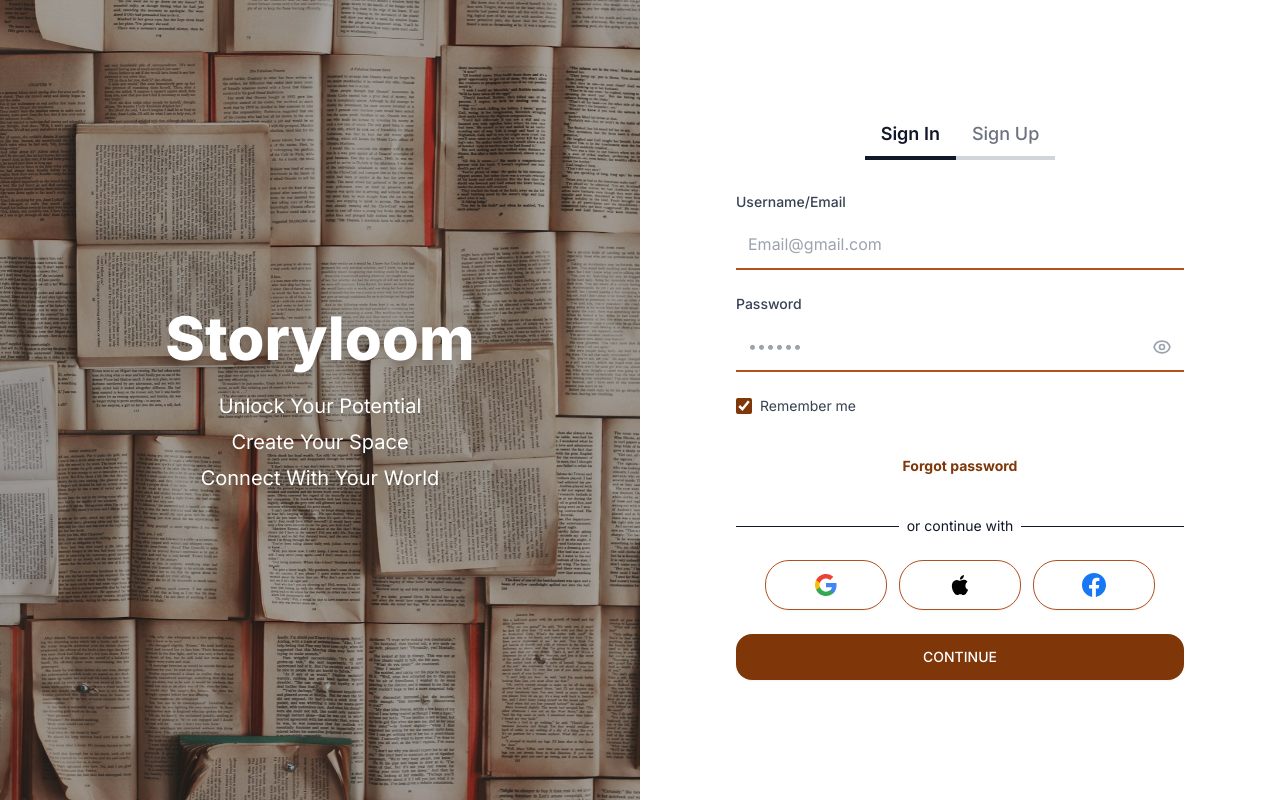
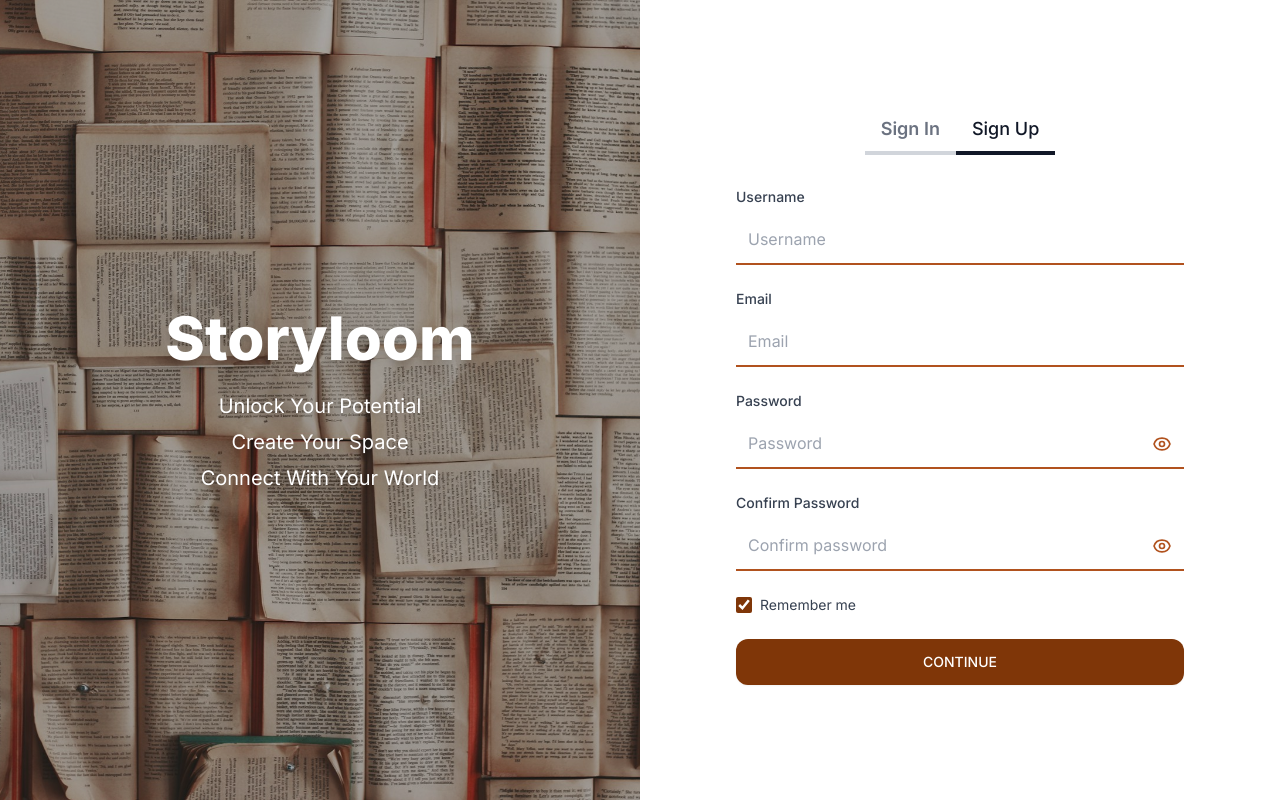
Before and after one commit to Vince-Munene/StoryLoom, a React (Vite) app in the folder frontend/: page / in a window 1280 px wide. Both pictures are taken after a click on the button "Sign Up". Built offline with nearby package versions, Linux system fonts and the light colour scheme; a web font is replaced by a local one.

Commit message:
added the SignUp page

```diff
--- a/frontend/src/components/SignIn.jsx
+++ b/frontend/src/components/SignIn.jsx
@@ -2,14 +2,18 @@ import { useState } from 'react';
 import booksBackground from '../assets/books-background.jpg';
 
 const SignIn = () => {
+  const [activeTab, setActiveTab] = useState('signin');
   const [formData, setFormData] = useState({
+    username: '',
     email: '',
     password: '',
+    confirmPassword: '',
     rememberMe: true
   });
   const [errors, setErrors] = useState({});
   const [isLoading, setIsLoading] = useState(false);
   const [showPassword, setShowPassword] = useState(false);
+  const [showConfirmPassword, setShowConfirmPassword] = useState(false);
 
   const handleInputChange = (e) => {
     const { name, value, type, checked } = e.target;
@@ -28,6 +32,12 @@ const SignIn = () => {
   const validateForm = () => {
     const newErrors = {};
 
+    if (activeTab === 'signup') {
+      if (!formData.username) {
+        newErrors.username = 'Username is required';
+      }
+    }
+
     if (!formData.email) {
       newErrors.email = 'Email is required';
     } else if (!/\S+@\S+\.\S+/.test(formData.email)) {
@@ -38,6 +48,14 @@ const SignIn = () => {
       newErrors.password = 'Password is required';
     } else if (formData.password.length < 6) {
       newErrors.password = 'Password must be at least 6 characters';
+    }
+
+    if (activeTab === 'signup') {
+      if (!formData.confirmPassword) {
+        newErrors.confirmPassword = 'Please confirm your password';
+      } else if (formData.password !== formData.confirmPassword) {
+        newErrors.confirmPassword = 'Passwords do not match';
+      }
     }
 
     setErrors(newErrors);
@@ -53,59 +71,20 @@ const SignIn = () => {
 
     try {
       await new Promise(resolve => setTimeout(resolve, 1500));
-      console.log('Sign in attempt:', formData);
+      console.log(`${activeTab} attempt:`, formData);
     } catch (error) {
-      console.error('Sign in error:', error);
+      console.error(`${activeTab} error:`, error);
     } finally {
       setIsLoading(false);
     }
   };
 
-  return (
-    <div className="min-h-screen flex">
-      {/* Left Section - Promotional/Branding */}
-      <div className="hidden lg:flex lg:w-1/2 relative overflow-hidden">
-        {/* Books Background Image */}
-        <div
-          className="absolute inset-0 bg-cover bg-center bg-no-repeat"
-          style={{ backgroundImage: `url(${booksBackground})` }}
-        >
-          {/* Dark overlay for better text readability */}
-          <div className="absolute inset-0 bg-black bg-opacity-30"></div>
-        </div>
-
-        {/* Content Overlay */}
-        <div className="relative z-10 flex items-center justify-center h-full w-full px-12">
-          <div className="text-center text-white max-w-md">
-            <h1 className="text-6xl font-extrabold mb-6 drop-shadow-lg">Storyloom</h1>
-            <div className="space-y-2 text-xl font-normal drop-shadow-md">
-              <p>Unlock Your Potential</p>
-              <p>Create Your Space</p>
-              <p>Connect With Your World</p>
-            </div>
-          </div>
-        </div>
-      </div>
-
-      {/* Right Section - Sign In Form */}
-      <div className="w-full lg:w-1/2 bg-white flex items-center justify-center p-8">
-        <div className="w-full max-w-md">
-          {/* Navigation Tabs */}
-          <div className="flex justify-center mb-8">
-            <button className="pb-2 px-4 text-lg font-semibold text-gray-900 border-b-4 border-gray-900">
-              Sign In
-            </button>
-            <button className="pb-2 px-4 text-lg font-medium text-gray-500 hover:text-gray-700 border-b-4 border-gray-300 hover:border-gray-700">
-              Sign Up
-            </button>
-          </div>
-
-          {/* Sign In Form */}
+  const renderSignInForm = () => (
     <form onSubmit={handleSubmit} className="space-y-6">
       {/* Email Field */}
       <div>
         <label htmlFor="email" className="block text-sm font-medium text-gray-700 mb-2">
-                Username/Email
+          Email
         </label>
         <input
           id="email"
@@ -120,7 +99,7 @@ const SignIn = () => {
               ? 'border-red-300 bg-red-50'
               : 'border-midbrown'
           }`}
-                placeholder="Email@gmail.com"
+          placeholder="Email"
         />
         {errors.email && (
           <p className="mt-1 text-sm text-red-600">{errors.email}</p>
@@ -146,7 +125,7 @@ const SignIn = () => {
                 ? 'border-red-300 bg-red-50'
                 : 'border-midbrown'
             }`}
-                  placeholder="••••••"
+            placeholder="Password"
           />
           <button
             type="button"
@@ -192,43 +171,11 @@ const SignIn = () => {
         </a>
       </div>
 
-            {/* Divider */}
-            <div className="relative">
-              <div className="absolute inset-0 flex items-center">
-                <div className="w-full border-t border-gray-900" />
-              </div>
-              <div className="relative flex justify-center text-sm">
-                <span className="px-2 bg-white text-gray-900">or continue with</span>
-              </div>
-            </div>
-
-            {/* Social Sign In */}
-            <div className="flex justify-center gap-3">
-              <button type="button" className="inline-flex justify-center py-3 px-12 border border-midbrown rounded-3xl shadow-sm bg-white hover:bg-gray-50 transition-colors duration-200">
-                <svg className="w-6 h-6" viewBox="0 0 24 24">
-                  <path fill="#4285F4" d="M22.56 12.25c0-.78-.07-1.53-.2-2.25H12v4.26h5.92c-.26 1.37-1.04 2.53-2.21 3.31v2.77h3.57c2.08-1.92 3.28-4.74 3.28-8.09z"/>
-                  <path fill="#34A853" d="M12 23c2.97 0 5.46-.98 7.28-2.66l-3.57-2.77c-.98.66-2.23 1.06-3.71 1.06-2.86 0-5.29-1.93-6.16-4.53H2.18v2.84C3.99 20.53 7.7 23 12 23z"/>
-                  <path fill="#FBBC05" d="M5.84 14.09c-.22-.66-.35-1.36-.35-2.09s.13-1.43.35-2.09V7.07H2.18C1.43 8.55 1 10.22 1 12s.43 3.45 1.18 4.93l2.85-2.22.81-.62z"/>
-                  <path fill="#EA4335" d="M12 5.38c1.62 0 3.06.56 4.21 1.64l3.15-3.15C17.45 2.09 14.97 1 12 1 7.7 1 3.99 3.47 2.18 7.07l3.66 2.84c.87-2.6 3.3-4.53 6.16-4.53z"/>
-                </svg>
-              </button>
-              <button type="button" className="inline-flex justify-center py-3 px-12 border border-midbrown rounded-3xl shadow-sm bg-white hover:bg-gray-50 transition-colors duration-200">
-                <svg className="w-6 h-6" fill="#000000" viewBox="0 0 24 24">
-                  <path d="M18.71 19.5c-.83 1.24-1.71 2.45-3.05 2.47-1.34.03-1.77-.79-3.29-.79-1.53 0-2 .77-3.27.82-1.31.05-2.3-1.32-3.14-2.53C4.25 17 2.94 12.45 4.7 9.39c.87-1.52 2.43-2.48 4.12-2.51 1.28-.02 2.5.87 3.29.87.78 0 2.26-1.07 3.81-.91.65.03 2.47.26 3.64 1.98-.09.06-2.17 1.28-2.15 3.81.03 3.02 2.65 4.03 2.68 4.04-.03.07-.42 1.44-1.38 2.83M13 3.5c.73-.83 1.94-1.46 2.94-1.5.13 1.17-.34 2.35-1.04 3.19-.69.85-1.83 1.51-2.95 1.42-.15-1.15.41-2.35 1.05-3.11z"/>
-                </svg>
-              </button>
-              <button type="button" className="inline-flex justify-center py-3 px-12 border border-midbrown rounded-3xl shadow-sm bg-white hover:bg-gray-50 transition-colors duration-200">
-                <svg className="w-6 h-6" fill="#1877F2" viewBox="0 0 24 24">
-                  <path d="M24 12.073c0-6.627-5.373-12-12-12s-12 5.373-12 12c0 5.99 4.388 10.954 10.125 11.854v-8.385H7.078v-3.47h3.047V9.43c0-3.007 1.792-4.669 4.533-4.669 1.312 0 2.686.235 2.686.235v2.953H15.83c-1.491 0-1.956.925-1.956 1.874v2.25h3.328l-.532 3.47h-2.796v8.385C19.612 23.027 24 18.062 24 12.073z"/>
-                </svg>
-              </button>
-            </div>
-
       {/* Continue Button */}
       <button
         type="submit"
         disabled={isLoading}
-              className="w-full flex justify-center py-3 px-4 border border-transparent rounded-2xl shadow-sm text-sm font-medium text-white bg-darkbrown hover:bg-midbrown focus:outline-none focus:ring-2 focus:ring-offset-2 focus:ring-midbrown disabled:opacity-50 disabled:cursor-not-allowed transition-colors duration-200"
+        className="w-full flex justify-center py-3 px-4 border border-transparent rounded-xl shadow-sm text-sm font-medium text-white bg-darkbrown hover:bg-midbrown focus:outline-none focus:ring-2 focus:ring-offset-2 focus:ring-midbrown disabled:opacity-50 disabled:cursor-not-allowed transition-colors duration-200"
       >
         {isLoading ? (
           <div className="flex items-center">
@@ -243,6 +190,239 @@ const SignIn = () => {
         )}
       </button>
     </form>
+  );
+
+  const renderSignUpForm = () => (
+    <form onSubmit={handleSubmit} className="space-y-6">
+      {/* Username Field */}
+      <div>
+        <label htmlFor="username" className="block text-sm font-medium text-gray-700 mb-2">
+          Username
+        </label>
+        <input
+          id="username"
+          name="username"
+          type="text"
+          autoComplete="username"
+          required
+          value={formData.username}
+          onChange={handleInputChange}
+          className={`block w-full px-3 py-3 border-b-2 focus:outline-none focus:border-midbrown transition-colors duration-200 ${
+            errors.username
+              ? 'border-red-300 bg-red-50'
+              : 'border-midbrown'
+          }`}
+          placeholder="Username"
+        />
+        {errors.username && (
+          <p className="mt-1 text-sm text-red-600">{errors.username}</p>
+        )}
+      </div>
+
+      {/* Email Field */}
+      <div>
+        <label htmlFor="email" className="block text-sm font-medium text-gray-700 mb-2">
+          Email
+        </label>
+        <input
+          id="email"
+          name="email"
+          type="email"
+          autoComplete="email"
+          required
+          value={formData.email}
+          onChange={handleInputChange}
+          className={`block w-full px-3 py-3 border-b-2 focus:outline-none focus:border-midbrown transition-colors duration-200 ${
+            errors.email
+              ? 'border-red-300 bg-red-50'
+              : 'border-midbrown'
+          }`}
+          placeholder="Email"
+        />
+        {errors.email && (
+          <p className="mt-1 text-sm text-red-600">{errors.email}</p>
+        )}
+      </div>
+
+      {/* Password Field */}
+      <div>
+        <label htmlFor="password" className="block text-sm font-medium text-gray-700 mb-2">
+          Password
+        </label>
+        <div className="relative">
+          <input
+            id="password"
+            name="password"
+            type={showPassword ? "text" : "password"}
+            autoComplete="new-password"
+            required
+            value={formData.password}
+            onChange={handleInputChange}
+            className={`block w-full px-3 py-3 pr-10 border-b-2 focus:outline-none focus:border-midbrown transition-colors duration-200 ${
+              errors.password
+                ? 'border-red-300 bg-red-50'
+                : 'border-midbrown'
+            }`}
+            placeholder="Password"
+          />
+          <button
+            type="button"
+            onClick={() => setShowPassword(!showPassword)}
+            className="absolute inset-y-0 right-0 pr-3 flex items-center"
+          >
+            {showPassword ? (
+              <svg className="h-5 w-5 text-midbrown" fill="none" stroke="currentColor" viewBox="0 0 24 24">
+                <path strokeLinecap="round" strokeLinejoin="round" strokeWidth={2} d="M13.875 18.825A10.05 10.05 0 0112 19c-4.478 0-8.268-2.943-9.543-7a9.97 9.97 0 011.563-3.029m5.858.908a3 3 0 114.243 4.243M9.878 9.878l4.242 4.242M9.878 9.878L3 3m6.878 6.878L21 21" />
+              </svg>
+            ) : (
+              <svg className="h-5 w-5 text-midbrown" fill="none" stroke="currentColor" viewBox="0 0 24 24">
+                <path strokeLinecap="round" strokeLinejoin="round" strokeWidth={2} d="M15 12a3 3 0 11-6 0 3 3 0 016 0z" />
+                <path strokeLinecap="round" strokeLinejoin="round" strokeWidth={2} d="M2.458 12C3.732 7.943 7.523 5 12 5c4.478 0 8.268 2.943 9.542 7-1.274 4.057-5.064 7-9.542 7-4.477 0-8.268-2.943-9.542-7z" />
+              </svg>
+            )}
+          </button>
+        </div>
+        {errors.password && (
+          <p className="mt-1 text-sm text-red-600">{errors.password}</p>
+        )}
+      </div>
+
+      {/* Confirm Password Field */}
+      <div>
+        <label htmlFor="confirmPassword" className="block text-sm font-medium text-gray-700 mb-2">
+          Confirm Password
+        </label>
+        <div className="relative">
+          <input
+            id="confirmPassword"
+            name="confirmPassword"
+            type={showConfirmPassword ? "text" : "password"}
+            autoComplete="new-password"
+            required
+            value={formData.confirmPassword}
+            onChange={handleInputChange}
+            className={`block w-full px-3 py-3 pr-10 border-b-2 focus:outline-none focus:border-midbrown transition-colors duration-200 ${
+              errors.confirmPassword
+                ? 'border-red-300 bg-red-50'
+                : 'border-midbrown'
+            }`}
+            placeholder="Confirm password"
+          />
+          <button
+            type="button"
+            onClick={() => setShowConfirmPassword(!showConfirmPassword)}
+            className="absolute inset-y-0 right-0 pr-3 flex items-center"
+          >
+            {showConfirmPassword ? (
+              <svg className="h-5 w-5 text-midbrown" fill="none" stroke="currentColor" viewBox="0 0 24 24">
+                <path strokeLinecap="round" strokeLinejoin="round" strokeWidth={2} d="M13.875 18.825A10.05 10.05 0 0112 19c-4.478 0-8.268-2.943-9.543-7a9.97 9.97 0 011.563-3.029m5.858.908a3 3 0 114.243 4.243M9.878 9.878l4.242 4.242M9.878 9.878L3 3m6.878 6.878L21 21" />
+              </svg>
+            ) : (
+              <svg className="h-5 w-5 text-midbrown" fill="none" stroke="currentColor" viewBox="0 0 24 24">
+                <path strokeLinecap="round" strokeLinejoin="round" strokeWidth={2} d="M15 12a3 3 0 11-6 0 3 3 0 016 0z" />
+                <path strokeLinecap="round" strokeLinejoin="round" strokeWidth={2} d="M2.458 12C3.732 7.943 7.523 5 12 5c4.478 0 8.268 2.943 9.542 7-1.274 4.057-5.064 7-9.542 7-4.477 0-8.268-2.943-9.542-7z" />
+              </svg>
+            )}
+          </button>
+        </div>
+        {errors.confirmPassword && (
+          <p className="mt-1 text-sm text-red-600">{errors.confirmPassword}</p>
+        )}
+      </div>
+
+      {/* Remember Me */}
+      <div className="flex items-center">
+        <input
+          id="rememberMe"
+          name="rememberMe"
+          type="checkbox"
+          checked={formData.rememberMe}
+          onChange={handleInputChange}
+          className="h-4 w-4 text-midbrown focus:ring-midbrown border-gray-300 rounded accent-darkbrown"
+        />
+        <label htmlFor="rememberMe" className="ml-2 block text-sm text-gray-700">
+          Remember me
+        </label>
+      </div>
+
+      {/* Continue Button */}
+      <button
+        type="submit"
+        disabled={isLoading}
+        className="w-full flex justify-center py-3 px-4 border border-transparent rounded-xl shadow-sm text-sm font-medium text-white bg-darkbrown hover:bg-midbrown focus:outline-none focus:ring-2 focus:ring-offset-2 focus:ring-midbrown disabled:opacity-50 disabled:cursor-not-allowed transition-colors duration-200"
+      >
+        {isLoading ? (
+          <div className="flex items-center">
+            <svg className="animate-spin -ml-1 mr-3 h-5 w-5 text-white" xmlns="http://www.w3.org/2000/svg" fill="none" viewBox="0 0 24 24">
+              <circle className="opacity-25" cx="12" cy="12" r="10" stroke="currentColor" strokeWidth="4"></circle>
+              <path className="opacity-75" fill="currentColor" d="M4 12a8 8 0 018-8V0C5.373 0 0 5.373 0 12h4zm2 5.291A7.962 7.962 0 014 12H0c0 3.042 1.135 5.824 3 7.938l3-2.647z"></path>
+            </svg>
+            Signing up...
+          </div>
+        ) : (
+          'CONTINUE'
+        )}
+      </button>
+    </form>
+  );
+
+  return (
+    <div className="min-h-screen flex">
+      {/* Left Section - Promotional/Branding */}
+      <div className="hidden lg:flex lg:w-1/2 relative overflow-hidden">
+        {/* Books Background Image */}
+        <div
+          className="absolute inset-0 bg-cover bg-center bg-no-repeat"
+          style={{ backgroundImage: `url(${booksBackground})` }}
+        >
+          {/* Dark overlay for better text readability */}
+          <div className="absolute inset-0 bg-black bg-opacity-30"></div>
+        </div>
+
+        {/* Content Overlay */}
+        <div className="relative z-10 flex items-center justify-center h-full w-full px-12">
+          <div className="text-center text-white max-w-md">
+            <h1 className="text-6xl font-extrabold mb-6 drop-shadow-lg">Storyloom</h1>
+            <div className="space-y-2 text-xl font-normal drop-shadow-md">
+              <p>Unlock Your Potential</p>
+              <p>Create Your Space</p>
+              <p>Connect With Your World</p>
+            </div>
+          </div>
+        </div>
+      </div>
+
+      {/* Right Section - Sign In/Up Form */}
+      <div className="w-full lg:w-1/2 bg-white flex items-center justify-center p-8">
+        <div className="w-full max-w-md">
+          {/* Navigation Tabs */}
+          <div className="flex justify-center mb-8">
+            <button
+              type="button"
+              onClick={() => setActiveTab('signin')}
+              className={`pb-2 px-4 text-lg font-semibold border-b-4 transition-colors duration-200 ${
+                activeTab === 'signin'
+                  ? 'text-gray-900 border-gray-900'
+                  : 'text-gray-500 border-gray-300 hover:text-gray-700 hover:border-gray-700'
+              }`}
+            >
+              Sign In
+            </button>
+            <button
+              type="button"
+              onClick={() => setActiveTab('signup')}
+              className={`pb-2 px-4 text-lg font-medium border-b-4 transition-colors duration-200 ${
+                activeTab === 'signup'
+                  ? 'text-gray-900 border-gray-900'
+                  : 'text-gray-500 border-gray-300 hover:text-gray-700 hover:border-gray-700'
+              }`}
+            >
+              Sign Up
+            </button>
+          </div>
+
+          {/* Form Content */}
+          {activeTab === 'signin' ? renderSignInForm() : renderSignUpForm()}
         </div>
       </div>
     </div>
```
Lines whose indentation alone changed are shown as unchanged.
